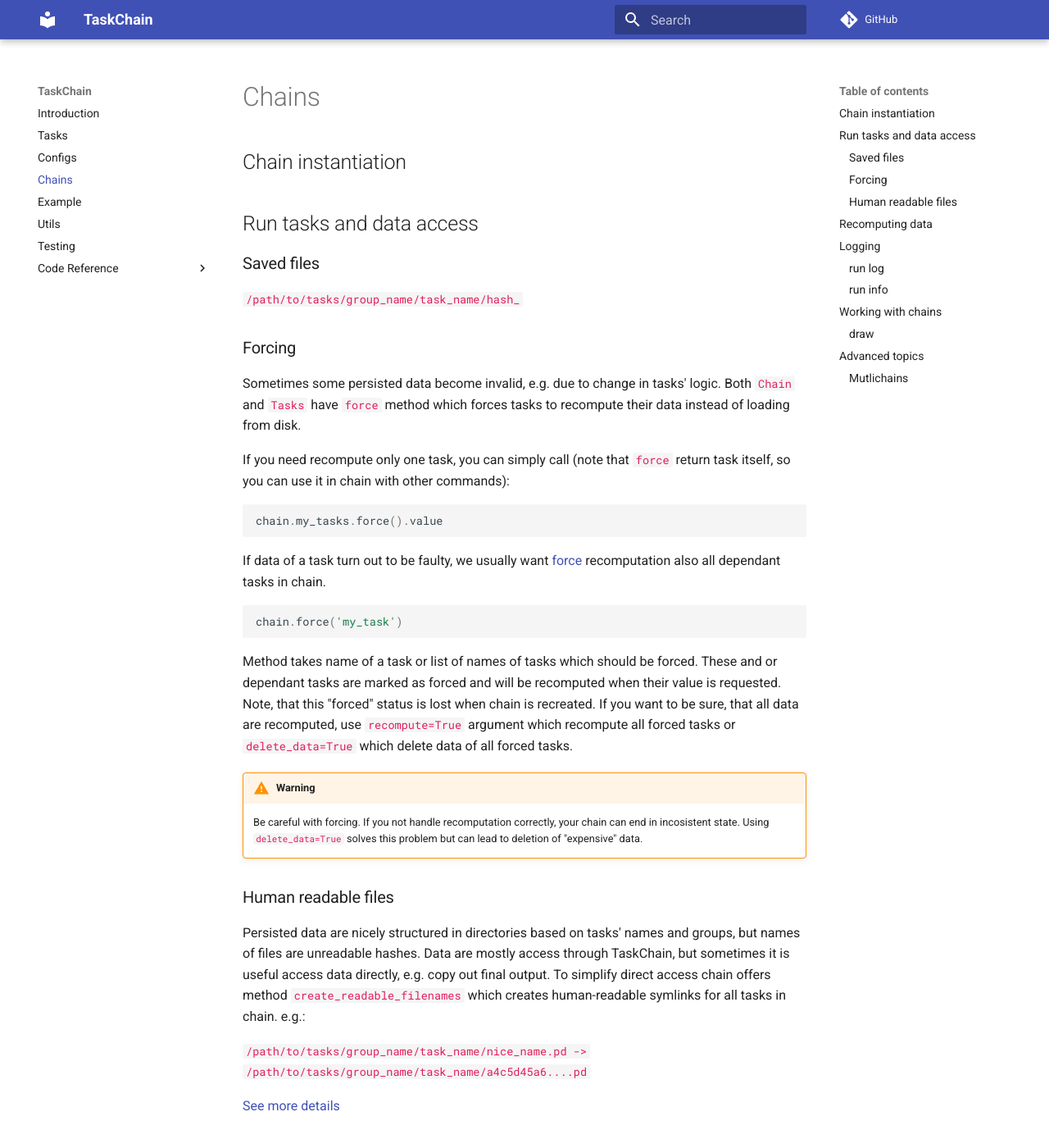
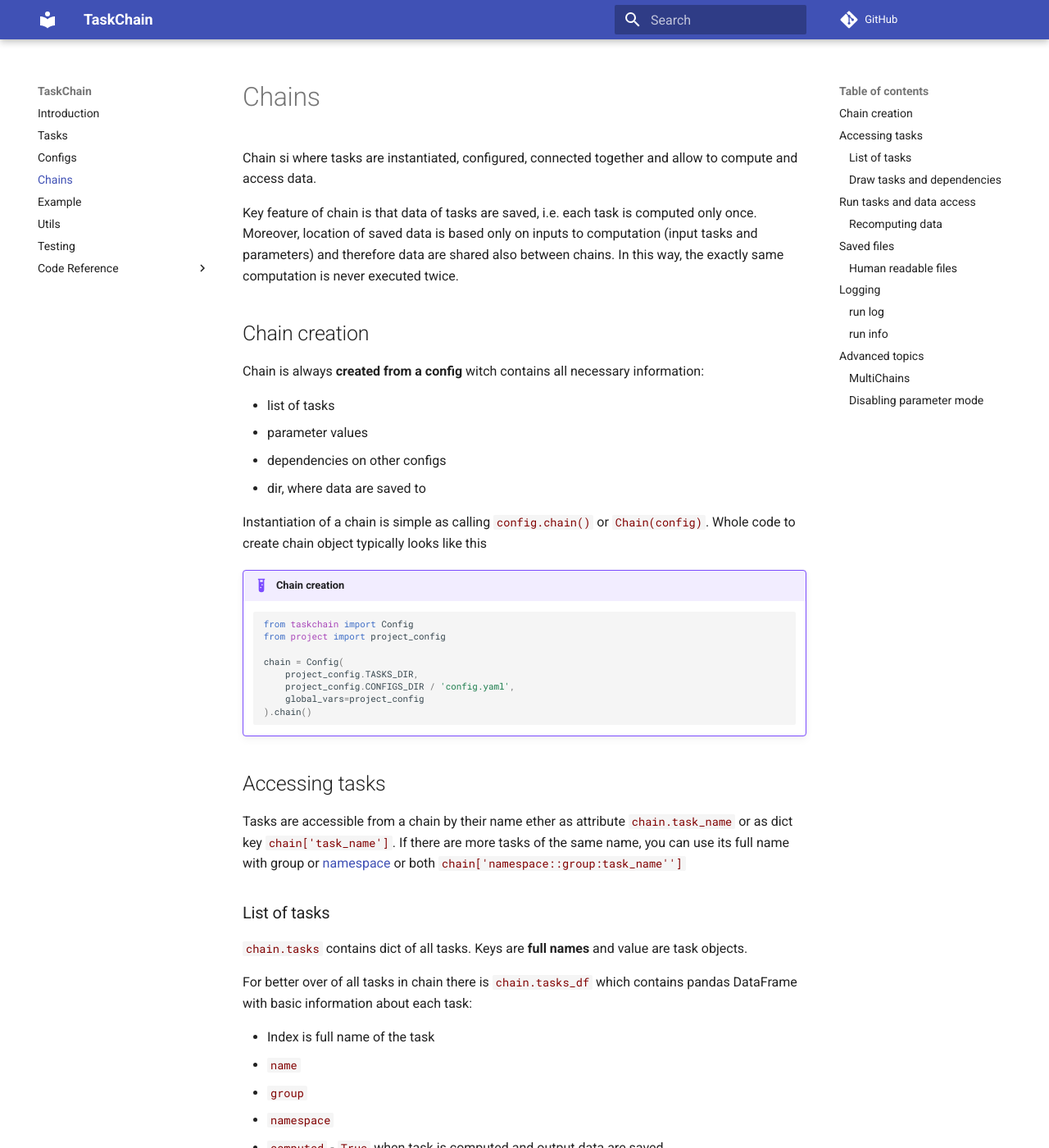
Before and after one commit to flowerchecker/taskchain, an MkDocs documentation site: the page built from docs/chains.md, in a window 1280 px wide and 1400 px high. Shown: the whole window at 82% size. Built offline with MkDocs 1.6.1 and Material for MkDocs 9.7.7, drawn with Linux system fonts in a browser that asks for light colours; comment, search, counter and statistics services are not loaded; some of the changed text lies outside the part shown.

Commit message:
more work on documentation

````diff
--- a/docs/chains.md
+++ b/docs/chains.md
@@ -1,21 +1,127 @@
 # Chains
 
+Chain si where tasks are instantiated, configured, connected together
+and allow to compute and access data.
 
-## Chain instantiation
+Key feature of chain is that data of tasks are saved,
+i.e. each task is computed only once.
+Moreover, location of saved data is based only on inputs to computation
+(input tasks and parameters) and therefore data are shared also between chains.
+In this way, the exactly same computation is never executed twice.
 
+
+## Chain creation
+
+Chain is always **created from a config** witch contains all necessary information:
+
+- list of tasks
+- parameter values
+- dependencies on other configs
+- dir, where data are saved to
+
+Instantiation of a chain is simple as calling `config.chain()` or `Chain(config)`.
+Whole code to create chain object typically looks like this
+
+!!! Example "Chain creation"
+
+    ```python
+    from taskchain import Config
+    from project import project_config
+
+    chain = Config(
+        project_config.TASKS_DIR,
+        project_config.CONFIGS_DIR / 'config.yaml',
+        global_vars=project_config
+    ).chain()
+    ```
+
+## Accessing tasks
+
+Tasks are accessible from a chain by their name ether as attribute `chain.task_name` or
+as dict key `chain['task_name']`.
+If there are more tasks of the same name, you can use its full name with
+group or [namespace](/configs#namespaces) or both `chain['namespace::group:task_name'']`
+
+### List of tasks
+
+`chain.tasks` contains dict of all tasks. Keys are **full names** and value are task objects.
+
+For better over of all tasks in chain there is `chain.tasks_df` which contains
+pandas DataFrame with basic information about each task:
+
+- Index is full name of the task
+- `name`
+- `group`
+- `namespace`
+- `computed` - `True` when task is computed and output data are saved
+- `data_path` - path to data, if data are not computed yet, location is empty
+- `parameters` - list of names of input parameters
+- `input_tasks` - list of full names of input tasks
+- `config` - file name of config which declared this task
+
+### Draw tasks and dependencies
+
+For more visual overview there is
+
+```python
+chain.draw()
+```
+
+![Graph](images/graph.png)
+
+Nodes are tasks, edges dependencies.
+
+- **color** is based on tasks' group
+- **border**
+    - **none** - is not persisting data (`InMemoryData`)
+    - **dashed** - data not computed
+    - **solid** - data computed
+
+!!! Tip
+
+    You can pass **name of group** or list of groups as argument to show only selected tasks.
+    Note, that also neighbours are shown to give context for selected group.
+
+
+!!! Note
+
+    There are additional python dependencies: `graphviz` and `seaborn`.
+    ```bash
+    pip install graphviz seaborn
+    ```
 
 ## Run tasks and data access
 
+Task object have attribute `value`.
+So, when `task.value` is requested one of three thinks happens
 
-### Saved files
+- data are not available yet - **`run` method of the task is called and data are saved**
+- data are already computed and saved on disk - **data are loaded to memory**
+- data are already in memory - **just return the value**
 
-`/path/to/tasks/group_name/task_name/hash_`
+!!! Example "Accessing data"
+
+    ```python
+    requested_data = chain.tasks_name.value
+    requested_data = chain['group:task_name'].value
+    ```
+
+!!! Note
+
+    Calling run method of a task trigger `.value` on its input tasks
+    (as long as, you use input_tasks as argument of `run` method
+    or call `.value` manually in `run` method).
+    This process is rucrsive, thus single call of `.value` can trigger
+    loading or computation of many tasks.
+
+You can also access `Data` object which handle saving and loading data
+to and from disk by `task.data`
 
 
-### Forcing
+### Recomputing data
 
 Sometimes some persisted data become invalid, e.g. due to change in tasks' logic.
-Both `Chain` and `Tasks` have `force` method which forces tasks to recompute their data
+Both `Chain` and `Task` have `force` method which forces tasks to recompute their data
 instead of loading from disk.
 
 If you need recompute only one task, you can simply call
@@ -49,6 +155,23 @@
     but can lead to deletion of "expensive" data.
 
 
+## Saved files
+
+TaskChain is design to handle saving and loading data itself
+and to minimize accessing files directly.
+Here is general location of data computed by a task
+
+`/path/to/tasks_data/group_name/task_name/{hash}.{extension}`
+
+- `/path/to/tasks_data` is path given in creation of config.
+- `group_name/` - data are organized according to tasks groups (usually this is same as pipelines).
+  If task is in multiple level group `group:subgroup` path is `group/subgroup/`.
+- `task_name/` ale data generated by this task are in this directory.
+- `{hash}.{extension}` is final file (or in some cases directory, e.g. `DirData`).
+  - `extension` is determined by tasks return type, see more [here](tasks/#data-class)
+  - `hash` is computed based on hashes of all input tasks and all parameter values.
+    I.e. it is unique and determined fully by all inputs going to computation of these data.
+
 ### Human readable files
 
 Persisted data are nicely structured in directories based on tasks' names and groups,
@@ -62,37 +185,69 @@
 [See more details](/code/chain#taskchain.task.chain.Chain.create_readable_filenames)
 
 
-## Recomputing data
+## Logging
 
-
-## Logging
+[//]: # (TODO)
 
 ### `run` log
 
 ### `run` info
 
 
-## Working with chains
+## Advanced topics
 
-### `draw`
+### MultiChains
+
+`MultiChain` is only envelope over multiple chains.
+Advantage over list or dict of `Chain` objects is that
+`MultiChain` create chain in such way, that they share identical tasks (with same inputs).
+TaskChain guarantee that identical tasks share data on disk but in this way
+there is only one instance of the task, i.e. data are shared also in memory.
+
+You can create multi-chain by passing list of configs.
+And can be accessed by config name (usually filename without extension):
 
 ```python
-chain.draw()
+from taskchain import Config, MultiChain, Chain
+
+config1 = Config('/path/to/tasks_data', 'config1.yaml')
+config2 = Config('/path/to/tasks_data', 'config2.yaml')
+chains = MultiChain([config1, config2, ...])
+
+chain1 = chains.config1
+chain2 = chains['config2']
+chain_dict: dict[str, Chain] = chains.chains
 ```
 
-![Graph](images/graph.png)
+You can also create multi-chain from all configs in a dir
 
-Nodes are tasks, edges dependencies.
+```python
+from taskchain import MultiChain
+chains = MultiChain.from_dir(
+    '/path/to/tasks_data',
+    '/path/to/configs',
+    # other kwargs passed to configs such as `global_vars`
+)
+```
 
-- **color** is based on tasks' group
-- **border**
-    - **none** - is not persisting data (`InMemoryData`)
-    - **dashed** - data not computed
-    - **solid** - data computed
+!!! Note
 
-You can pass name of group or list of groups to show only selected task.
-Note, that also neighbours are shown to give context for selected group.
+    You can use multi-chain also **with contexts**, e.g. one config with different contexts.
+    However, you have to handle **names of configs** manually (add extra argument `name` to your configs)
+    to avoid name colision in multi-chain.
 
-## Advanced topics
 
-### Mutlichains
+### Disabling parameter mode
+
+As described above,
+location of saved files is based only parameters and input tasks
+(which are also determined by parameters). This is called parameter mode.
+
+You can disable this mode by `config.chain(parameter_mode=False)`
+this replaces hashes in filenames by config names.
+This approach is little more comprehensible, but has some disadvantages:
+
+- some computations can be done more time,
+    because same task with same parameters can be defined in many configs
+- you must be careful with names of your configs, e.g. you cannot rename your configs
+- using context can and probably would break persistence
--- a/docs/extra.css
+++ b/docs/extra.css
@@ -1,5 +1,5 @@
 .md-typeset code {
-    color: #e01e5a
+    color: #810000
 }
 
 .md-typeset .highlight code {
````
Also changed, not shown: docs/configs.md (+4 -4 lines), docs/example.md (+2 -0 lines), docs/tasks.md (+5 -1 lines).
